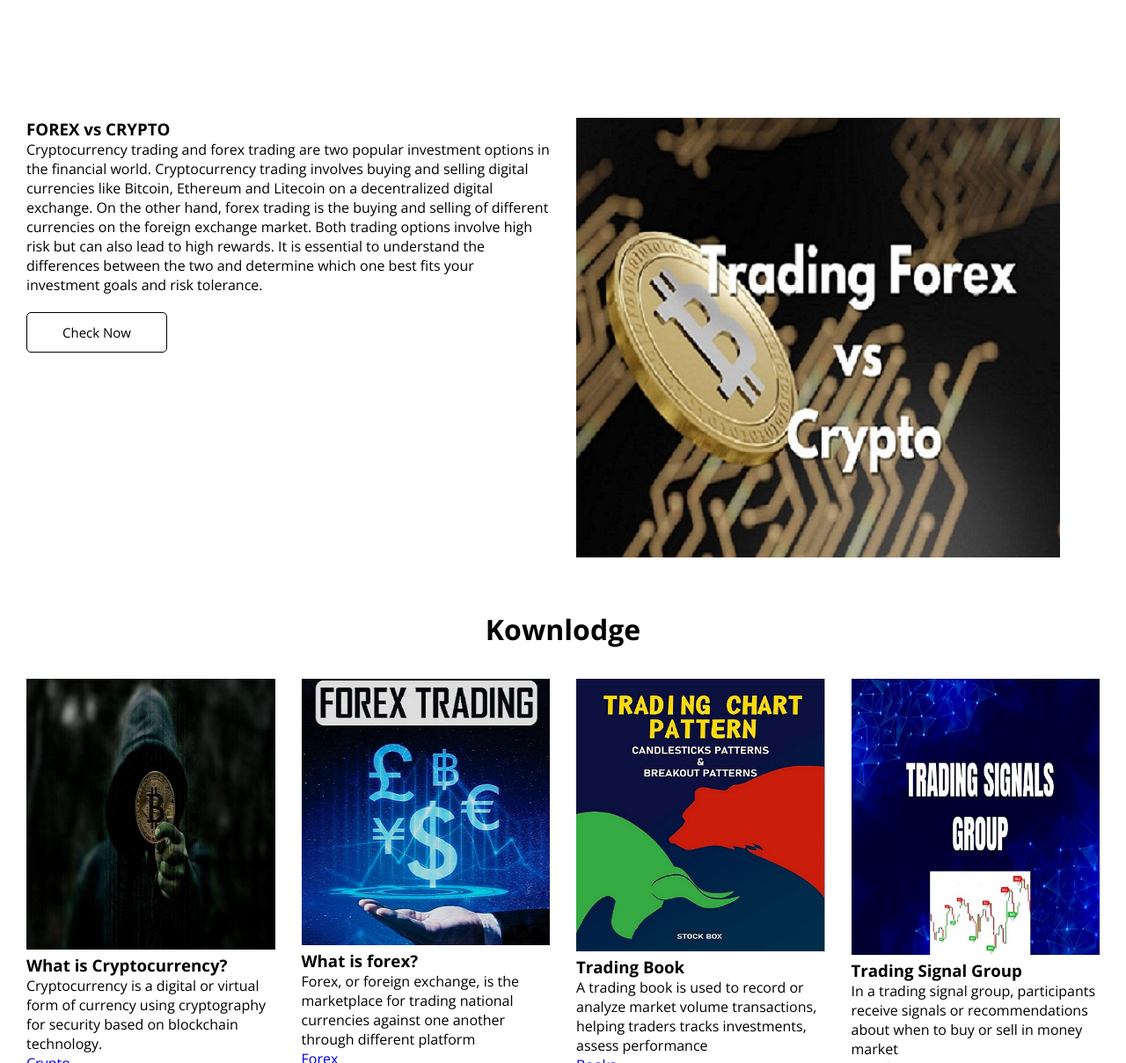
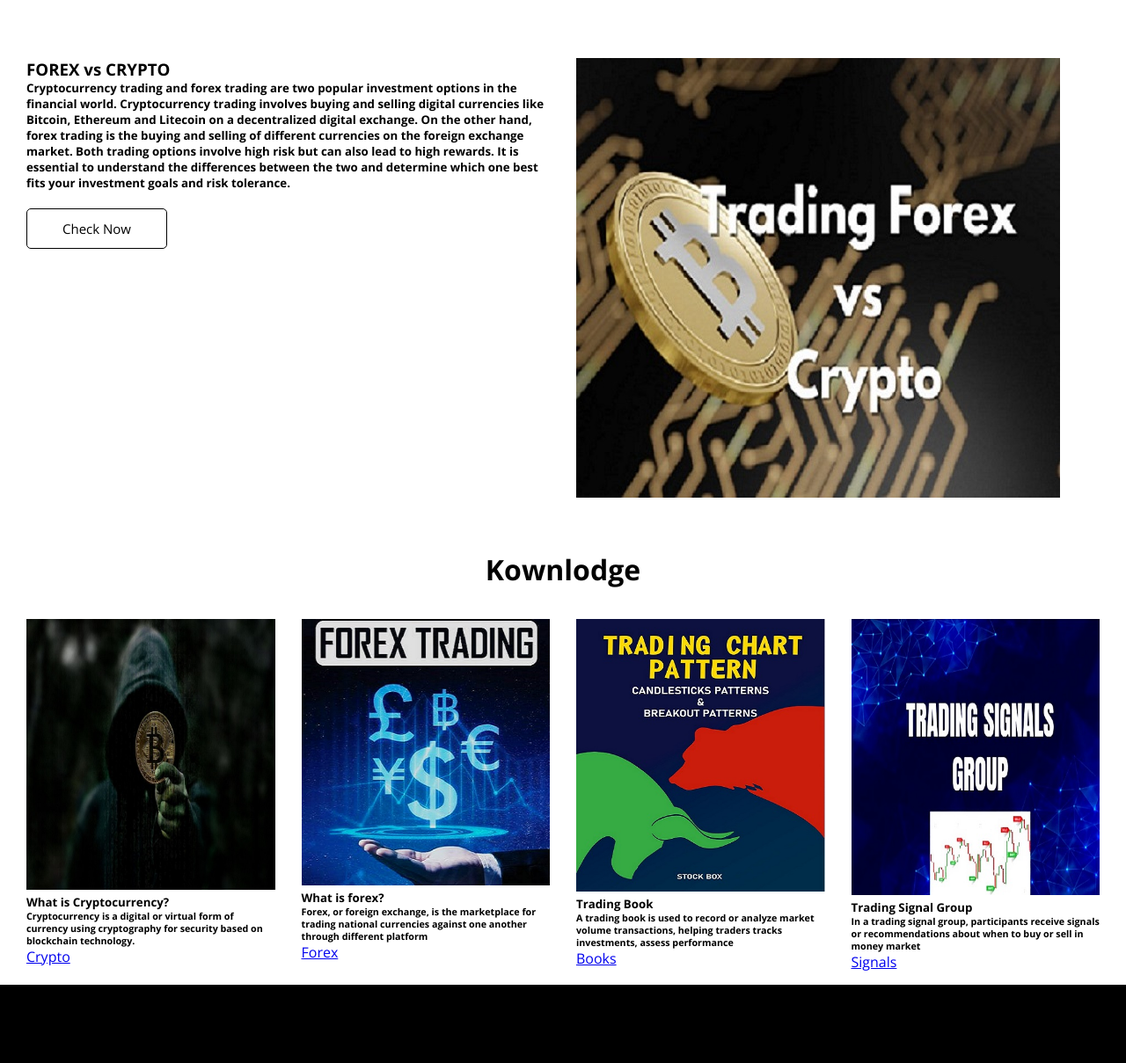
Before and after one commit to TradingRow/quickinvesthub.github.com, a plain HTML site: page index.html in a window 1280 px wide. Shown: the part 2161-3370 px from the top of the page at 88% size. Drawn offline with nearby package versions, Linux system fonts and the light colour scheme.

Commit message:
Update index.html

```diff
--- a/index.html
+++ b/index.html
@@ -10,6 +10,8 @@
 <link href="https://fonts.googleapis.com/css2?family=Open+Sans:ital,wght@0,300;0,400;0,600;0,700;0,800;1,400&display=swap" rel="stylesheet">
 
 <link rel="stylesheet" href="https://use.fontawesome.com/releases/v5.15.4/css/all.css" integrity="sha384-DyZ88mC6Up2uqS4h/KRgHuoeGwBcD4Ng9SiP4dIRy0EXTlnuz47vAwmeGwVChigm" crossorigin="anonymous"/>
+<script async src="https://pagead2.googlesyndication.com/pagead/js/adsbygoogle.js?client=ca-pub-5673027163704067"
+     crossorigin="anonymous"></script>
 </head>
 
 
@@ -60,19 +62,19 @@
       <div class="col-4 text-center">
 	  <img   src="images/c1.jpeg.jpg" class="img-responsive" >
 	  <h3>Market NEWS</h3>
-	  <p>Stay informed with our Stock Market news updates. Discover key insights into market trends, company performances, and economic indicators. Navigate your investment journey confidently with timely information on stock movements,CPI News, InnerMarket News and financial developments. Trust our concise reports to make informed decisions in the dynamic world of finance</p>
+	<h5> <p>Stay informed with our Stock Market news updates. Navigate your investment journey confidently with timely information on stock movements,CPI News, InnerMarket News and financial developments. Trust our concise reports to make informed decisions in the dynamic world of finance</p></h5>
 	  <a href="News.html" >Latest News</a>
 	  </div>
       <div class="col-4 text-center ">
 	  <img src="images/c2.jpeg.jpg" class="img-responsive" >
 	  <h3>Trading Course</h3>
-	  <p>Explore the world of crypto and forex trading with our free courses! Learn essential strategies, risk management, and market analysis from industry experts. Enhance your financial literacy without breaking the bank. Unlock the potential of these dynamic markets with our  comprehensive online tutorials.Start your journey with us to become profitable financial empowerment today!</p>
+	<h5>  <p>Explore the world of crypto and forex trading with our free courses! Learn essential strategies, risk management, and market analysis from industry experts. Enhance your financial literacy without breaking the bank.Start your journey with us to become profitable financial empowerment today!</p></h5>
 	   <a href="courses.html" >Course</a>
 	  </div>
       <div class="col-4 text-center">
 	  <img src="images/c3.jpeg.jpg" class="img-responsive">
 	  <h3>Trading Platform</h3>
-	  <p>Trading platforms like Binance, Bitget, Exness, and TradingView are essential tools for investors. Binance offers a diverse range of cryptocurrencies, Bitget specializes in futures trading, Exness provides a user-friendly forex platform, and TradingView offers advanced charting tools. Each platform caters to unique trading needs, enhancing the trading experience to become protrader</p>
+	 <h5> <p>Trading platforms like Binance, Bitget, Exness, and TradingView are essential tools for investors. Binance offers a diverse range of cryptocurrencies, Bitget specializes in futures trading, Exness provides a user-friendly forex platform, and TradingView offers advanced charting tools or stretegies. </p></h5>
 	  <a href="Exchanges.html">Platform</a>
 	 </div>
 
@@ -93,7 +95,7 @@
    <div class="container">
     <div class="col-6">
 	  <h3>Market Trends</h3>
-	  <p>Market trends in trading refer to the general direction in which the prices of financial instruments are moving over time. Trends can be upward (bullish), downward (bearish), or sideways (neutral), influencing trading strategies and decisions.Identifying market trends involves analyzing price charts, technical indicators, and fundamental factors to anticipate potential future price movements. Traders often align their strategies with prevailing trends, such as buying in an uptrend or selling short in a downtrend, to capitalize on market momentum.</p>
+	<h5> <p>Market trends in trading refer to the general direction in which the prices of financial instruments are moving over time. Trends can be upward (bullish), downward (bearish), or sideways (neutral), influencing trading strategies and decisions.Identifying market trends involves analyzing price charts, technical indicators, and fundamental factors to anticipate potential future price movements. Traders often align their strategies with prevailing trends, such as buying in an uptrend or selling short in a downtrend, to capitalize on market momentum.</h5></p>
 	  <a href="https://www.forexfactory.com/market" class="btn-secondary">Check Trends</a>
 	</div>
     <div class="col-6 ">
@@ -108,8 +110,8 @@
 
     <div class="col-6">
 	  <h3>FOREX vs CRYPTO</h3>
-	  <p>Cryptocurrency trading and forex trading are two popular investment options in the financial world. Cryptocurrency trading involves buying and selling digital currencies like Bitcoin, Ethereum and Litecoin on a decentralized digital exchange.
-         On the other hand, forex trading is the buying and selling of different currencies on the foreign exchange market. Both trading options involve high risk but can also lead to high rewards. It is essential to understand the differences between the two and determine which one best fits your investment goals and risk tolerance.</p>
+     <h5>   <p>Cryptocurrency trading and forex trading are two popular investment options in the financial world. Cryptocurrency trading involves buying and selling digital currencies like Bitcoin, Ethereum and Litecoin on a decentralized digital exchange.
+         On the other hand, forex trading is the buying and selling of different currencies on the foreign exchange market. Both trading options involve high risk but can also lead to high rewards. It is essential to understand the differences between the two and determine which one best fits your investment goals and risk tolerance.</p></h5>
 	     <a href="courses.html" class="btn-secondary">Check Now</a>
 	</div>
     <div class="col-6 ">
@@ -127,31 +129,31 @@
 
     <div class="col-3">
 	   <img src="images/crypto.jpeg.jpg" class="img-responsive">
-	   <h3>What is Cryptocurrency?</h3>
-	   <p>Cryptocurrency is a digital or virtual form of currency using cryptography for security based on blockchain technology.</p>
+	   <h5>What is Cryptocurrency?</h5>
+	<h6>   <p>Cryptocurrency is a digital or virtual form of currency using cryptography for security based on blockchain technology.</p></h6>
 	    <a href="courses.html" >Crypto</a>
 		</div>
 
 
      <div class="col-3">
 	   <img src="images/forex.jpeg.jpg" class="img-responsive">
-	   <h3>What is forex?</h3>
-	   <p> Forex, or foreign exchange, is the marketplace for trading national currencies against one another through different platform </p>
+	   <h5>What is forex?</h5>
+	 <h6>  <p> Forex, or foreign exchange, is the marketplace for trading national currencies against one another through different platform </p></h6>
 	   <a href="courses.html" >Forex</a>
       </div>
 
 
       <div class="col-3">
 	   <img src="images/book.jpeg.jpg" class="img-responsive">
-	   <h3>Trading Book</h3>
-	   <p>A trading book is used to record or analyze market volume transactions, helping traders tracks  investments, assess performance</p>
+	   <h5>Trading Book</h5>
+	<h6>   <p>A trading book is used to record or analyze market volume transactions, helping traders tracks  investments, assess performance</p></h6>
       <a href="Books.html">Books</a>
 	  </div>
 
 	  <div class="col-3">
 	   <img src="images/signal.jpeg.jpg" class="img-responsive">
-	   <h3>Trading Signal Group</h3>
-	   <P>In a trading signal group, participants receive signals or recommendations about when to buy or sell in money market </p>
+	   <h5>Trading Signal Group</h5>
+	<h6>   <P>In a trading signal group, participants receive signals or recommendations about when to buy or sell in money market </p></h6>
      <a href="Signals.html" >Signals</a>
 	 </div>
 
```
